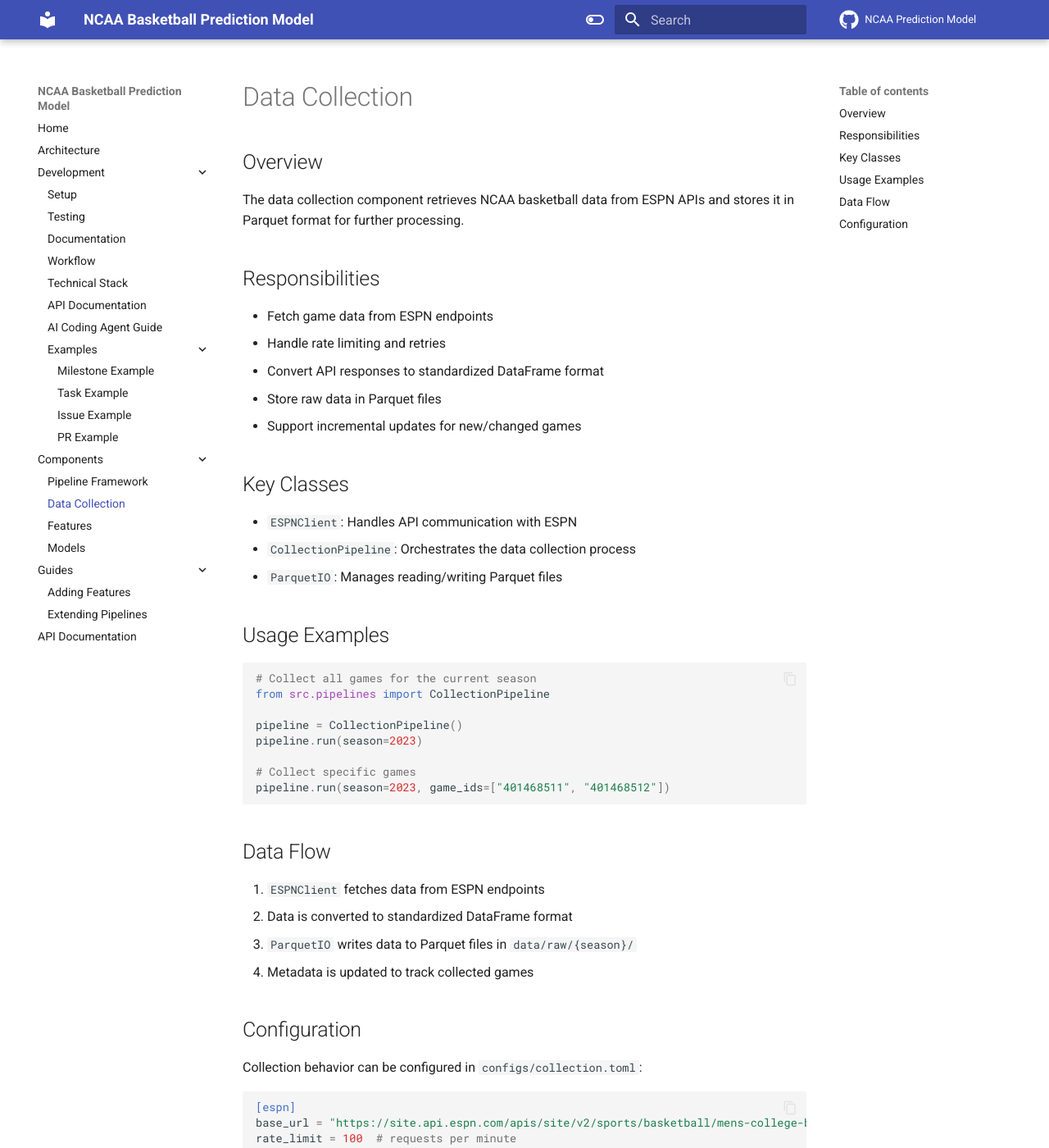
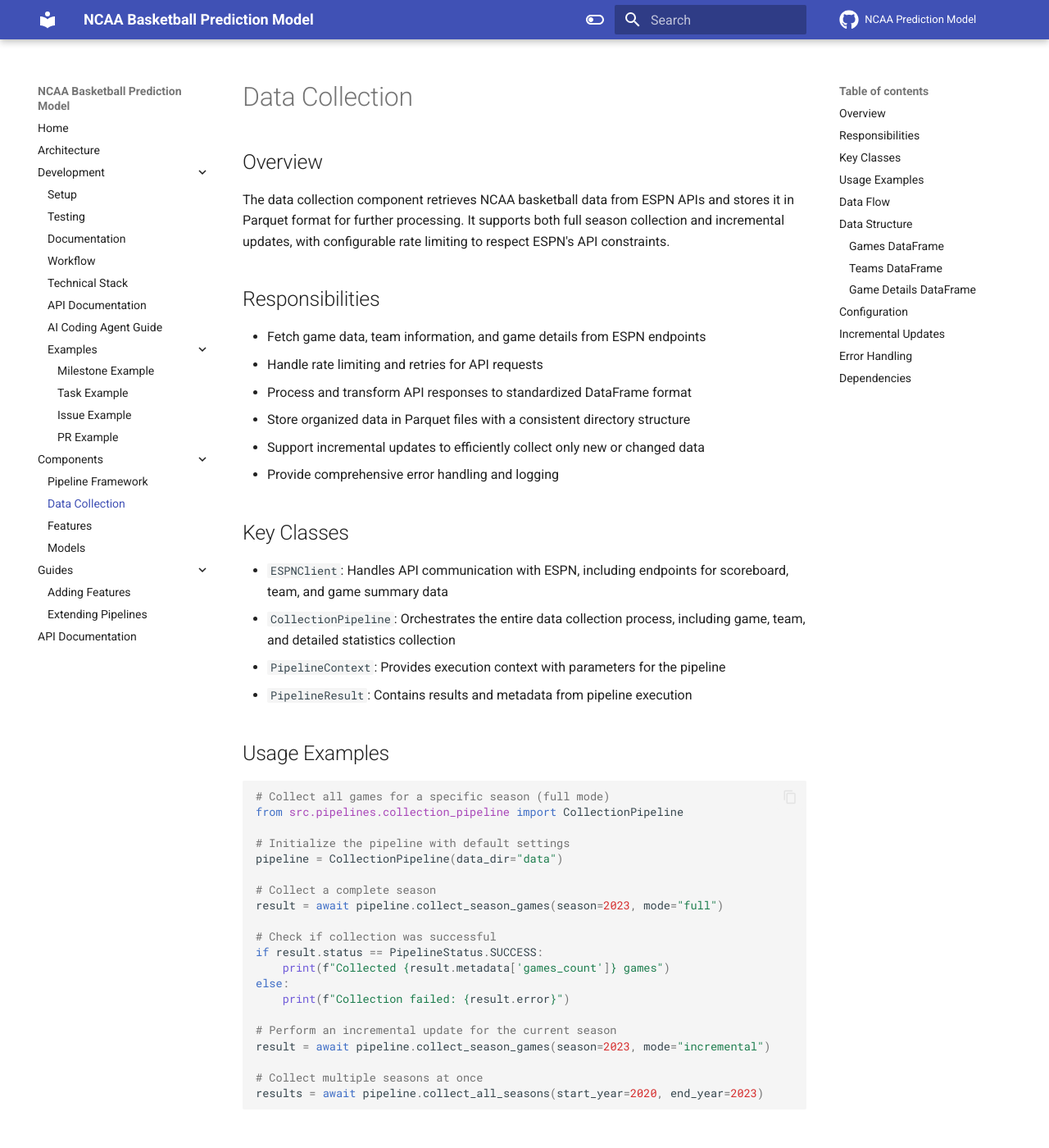
Before and after one commit to tim-mcdonnell/ncaa-prediction-model, an MkDocs documentation site: the page built from docs/components/data_collection.md, in a window 1280 px wide and 1400 px high. Shown: the whole window at 82% size. Built offline with MkDocs 1.6.1 and Material for MkDocs 9.7.7, drawn with Linux system fonts in a browser that asks for light colours; comment, search, counter and statistics services are not loaded; some of the changed text lies outside the part shown.

Commit message:
Implement Collection Pipeline for NCAA basketball data (Closes #12)

````diff
--- a/docs/components/data_collection.md
+++ b/docs/components/data_collection.md
@@ -2,47 +2,118 @@
 
 ## Overview
 The data collection component retrieves NCAA basketball data from ESPN APIs
-and stores it in Parquet format for further processing.
+and stores it in Parquet format for further processing. It supports both full season
+collection and incremental updates, with configurable rate limiting to respect ESPN's API constraints.
 
 ## Responsibilities
-- Fetch game data from ESPN endpoints
-- Handle rate limiting and retries
-- Convert API responses to standardized DataFrame format
-- Store raw data in Parquet files
-- Support incremental updates for new/changed games
+- Fetch game data, team information, and game details from ESPN endpoints
+- Handle rate limiting and retries for API requests
+- Process and transform API responses to standardized DataFrame format
+- Store organized data in Parquet files with a consistent directory structure
+- Support incremental updates to efficiently collect only new or changed data
+- Provide comprehensive error handling and logging
 
 ## Key Classes
-- `ESPNClient`: Handles API communication with ESPN
-- `CollectionPipeline`: Orchestrates the data collection process
-- `ParquetIO`: Manages reading/writing Parquet files
+- `ESPNClient`: Handles API communication with ESPN, including endpoints for scoreboard, team, and game summary data
+- `CollectionPipeline`: Orchestrates the entire data collection process, including game, team, and detailed statistics collection
+- `PipelineContext`: Provides execution context with parameters for the pipeline
+- `PipelineResult`: Contains results and metadata from pipeline execution
 
 ## Usage Examples
 
 ```python
-# Collect all games for the current season
-from src.pipelines import CollectionPipeline
+# Collect all games for a specific season (full mode)
+from src.pipelines.collection_pipeline import CollectionPipeline
 
-pipeline = CollectionPipeline()
-pipeline.run(season=2023)
+# Initialize the pipeline with default settings
+pipeline = CollectionPipeline(data_dir="data")
 
-# Collect specific games
-pipeline.run(season=2023, game_ids=["401468511", "401468512"])
+# Collect a complete season
+result = await pipeline.collect_season_games(season=2023, mode="full")
+
+# Check if collection was successful
+if result.status == PipelineStatus.SUCCESS:
+    print(f"Collected {result.metadata['games_count']} games")
+else:
+    print(f"Collection failed: {result.error}")
+
+# Perform an incremental update for the current season
+result = await pipeline.collect_season_games(season=2023, mode="incremental")
+
+# Collect multiple seasons at once
+results = await pipeline.collect_all_seasons(start_year=2020, end_year=2023)
 ```
 
 ## Data Flow
-1. `ESPNClient` fetches data from ESPN endpoints
-2. Data is converted to standardized DataFrame format
-3. `ParquetIO` writes data to Parquet files in `data/raw/{season}/`
-4. Metadata is updated to track collected games
+1. `CollectionPipeline` initializes and validates parameters
+2. Pipeline creates the appropriate directory structure for storing data
+3. `ESPNClient` fetches scoreboard data for each date in the season range
+4. For each game, metadata is collected and transformed
+5. Team information is collected for all teams in the season
+6. Game details are collected for each game, extracting statistics from the boxscore
+7. All collected data is stored in Parquet files in the season directory:
+   - `seasons/{season}/games.parquet`: Basic game information
+   - `seasons/{season}/teams.parquet`: Team information
+   - `seasons/{season}/game_details.parquet`: Detailed game statistics
+
+## Data Structure
+The pipeline organizes data in the following structure:
+
+### Games DataFrame
+Contains basic game information:
+- `id`: ESPN game ID
+- `date`: Game date and time (ISO format)
+- `home_team_id`: ESPN ID of home team
+- `away_team_id`: ESPN ID of away team
+- `home_score`: Final score of home team
+- `away_score`: Final score of away team
+- `status`: Game status (e.g., "final", "scheduled")
+- `collection_timestamp`: Time when data was collected
+
+### Teams DataFrame
+Contains team information:
+- `id`: ESPN team ID
+- `name`: Full team name
+- `abbreviation`: Team abbreviation
+- `conference_id`: ESPN conference ID
+- `conference_name`: Conference name
+
+### Game Details DataFrame
+Contains detailed game statistics:
+- `id`: ESPN game ID
+- Various statistics for home and away teams (e.g., `home_fieldgoalsmade`, `away_threepointers`)
+- `venue_id`: ESPN venue ID
+- `venue_name`: Venue name
+- `attendance`: Game attendance
+- `collection_timestamp`: Time when data was collected
 
 ## Configuration
-Collection behavior can be configured in `configs/collection.toml`:
+The CollectionPipeline can be configured with the following parameters:
 
-```toml
-[espn]
-base_url = "https://site.api.espn.com/apis/site/v2/sports/basketball/mens-college-basketball"
-rate_limit = 100  # requests per minute
+```python
+CollectionPipeline(
+    data_dir="data",          # Base directory for storing data
+    rate_limit=5.0,           # Max requests per second
+    burst_limit=10            # Max burst of requests allowed
+)
+```
 
-[storage]
-data_dir = "data/"
-```
+## Incremental Updates
+The pipeline supports an incremental update mode which:
+1. Reads existing Parquet files for the season
+2. Only collects data for new games or games that have changed
+3. Efficiently merges new data with existing data
+4. Only updates game details for games that are not yet final
+
+This approach minimizes API requests and processing time for regular updates.
+
+## Error Handling
+The pipeline includes robust error handling:
+- Individual game or team failures don't cause the entire pipeline to fail
+- Failed requests are logged with detailed error information
+- The pipeline produces a comprehensive result with success/failure status
+
+## Dependencies
+- `aiohttp` or `httpx`: For asynchronous HTTP requests
+- `polars`: For DataFrame manipulation and Parquet I/O
+- `pydantic`: For data validation and modeling of API responses
--- /dev/null
+++ b/src/clients/__init__.py
@@ -0,0 +1,3 @@
+"""
+Client modules for external API interactions.
+"""
````
Also changed, not shown: docs/guides/collecting_basketball_data.md (added, +220 -0 lines), 3 other files.
